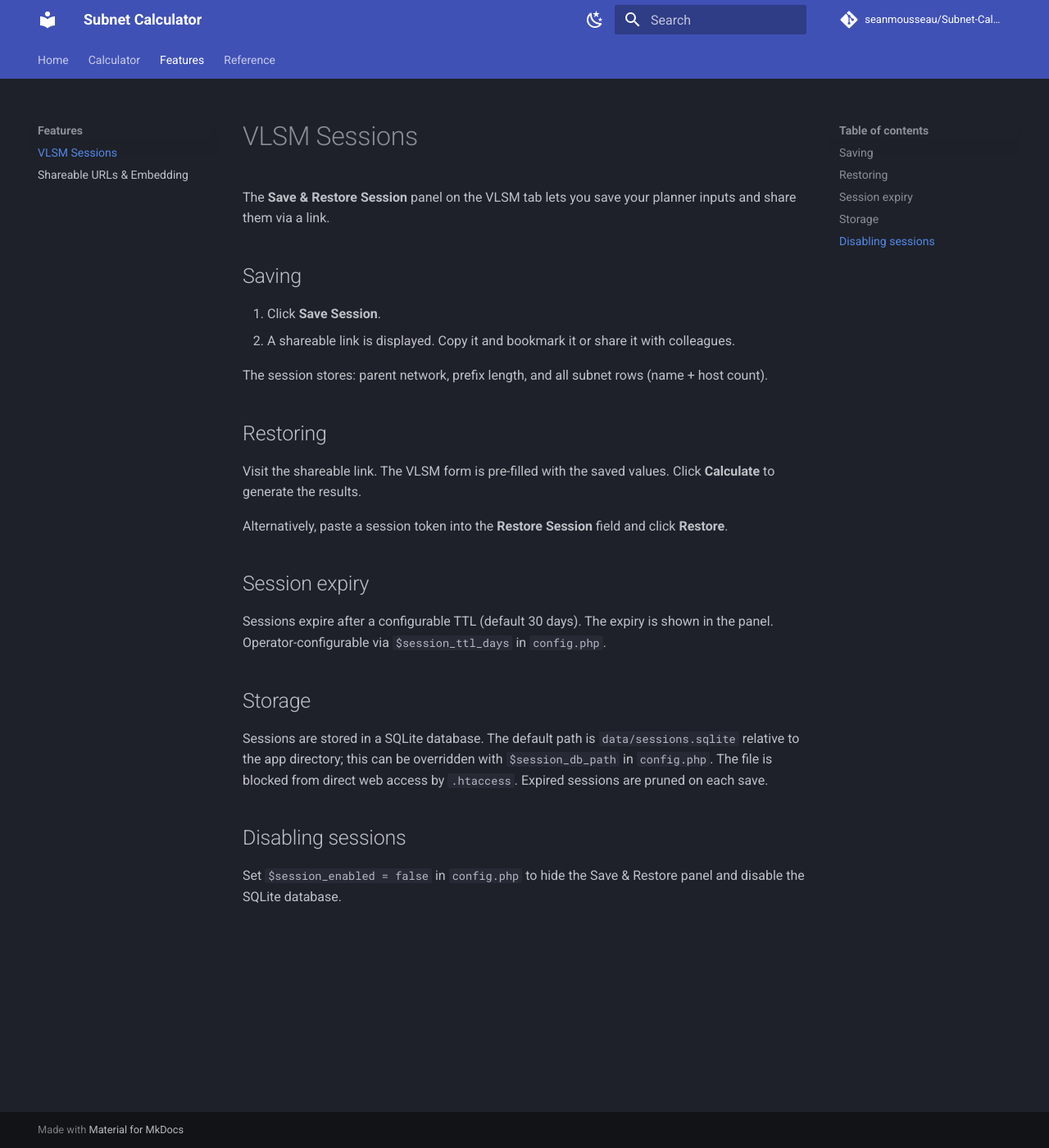
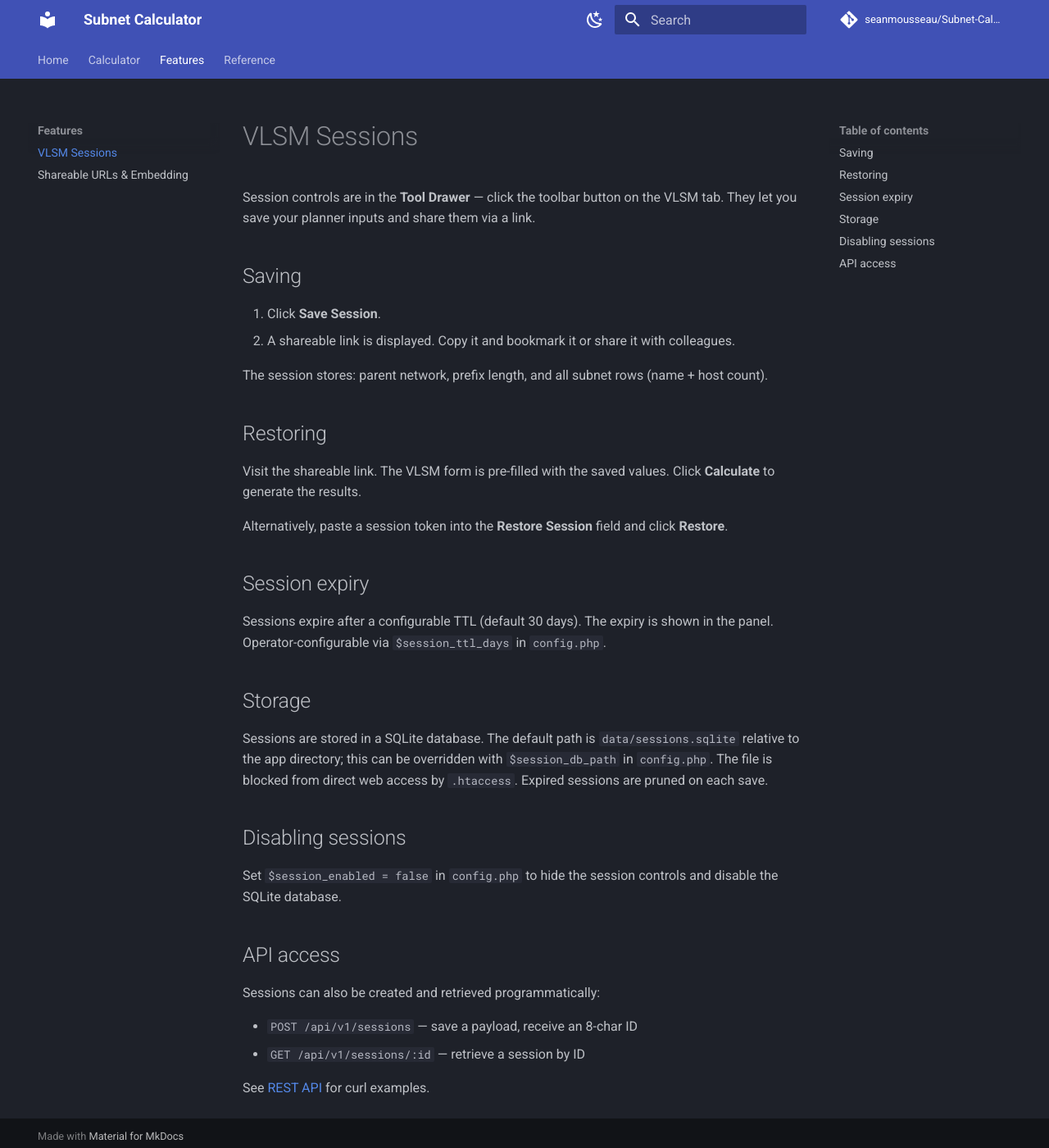
Before and after one commit to seanmousseau/Subnet-Calculator, an MkDocs documentation site: the page built from docs/sessions.md, in a window 1280 px wide and 1400 px high. Shown: the whole window at 82% size. Built offline with MkDocs 1.6.1 and Material for MkDocs 9.7.7, drawn with Linux system fonts in a browser that asks for light colours; comment, search, counter and statistics services are not loaded.

Commit message:
docs: update sub-tool pages to reflect v2.8.0 Tool Drawer UX
Replace all references to old inline panel/tab locations with the new
Tool Drawer entry point; add REST API cross-references to each page.

Co-Authored-By: Claude Sonnet 4.6 <noreply@anthropic.com>

```diff
--- a/docs/sessions.md
+++ b/docs/sessions.md
@@ -1,6 +1,6 @@
 # VLSM Sessions
 
-The **Save & Restore Session** panel on the VLSM tab lets you save your planner inputs and share them via a link.
+Session controls are in the **Tool Drawer** — click the toolbar button on the VLSM tab. They let you save your planner inputs and share them via a link.
 
 ## Saving
 
@@ -25,4 +25,13 @@ Sessions are stored in a SQLite database. The default path is `data/sessions.sql
 
 ## Disabling sessions
 
-Set `$session_enabled = false` in `config.php` to hide the Save & Restore panel and disable the SQLite database.
+Set `$session_enabled = false` in `config.php` to hide the session controls and disable the SQLite database.
+
+## API access
+
+Sessions can also be created and retrieved programmatically:
+
+- `POST /api/v1/sessions` — save a payload, receive an 8-char ID
+- `GET /api/v1/sessions/:id` — retrieve a session by ID
+
+See [REST API](api.md#post-apiv1sessions) for curl examples.
```
Also changed, not shown: docs/ipv6.md (+1 -1 lines), docs/overlap.md (+5 -1 lines), docs/supernet.md (+5 -1 lines), docs/ula.md (+7 -2 lines).
